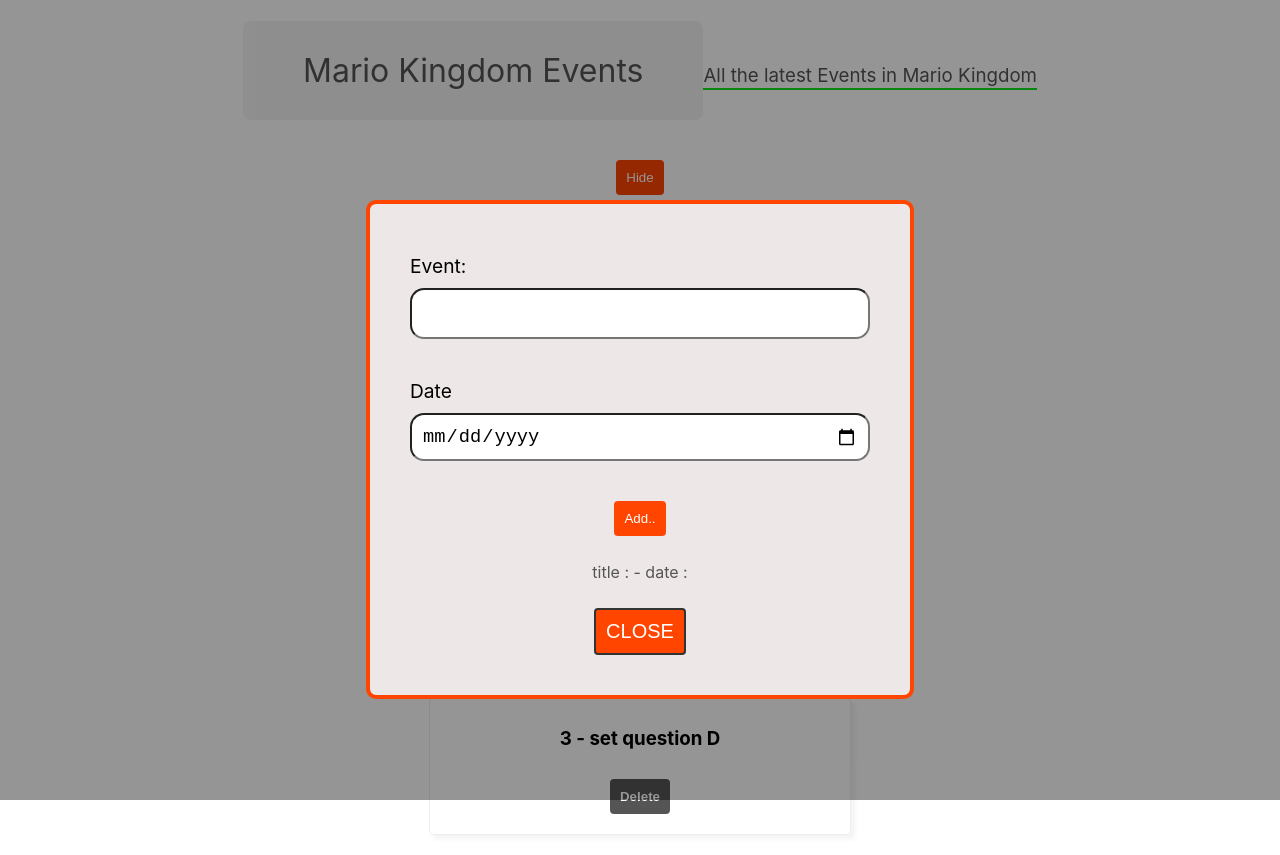
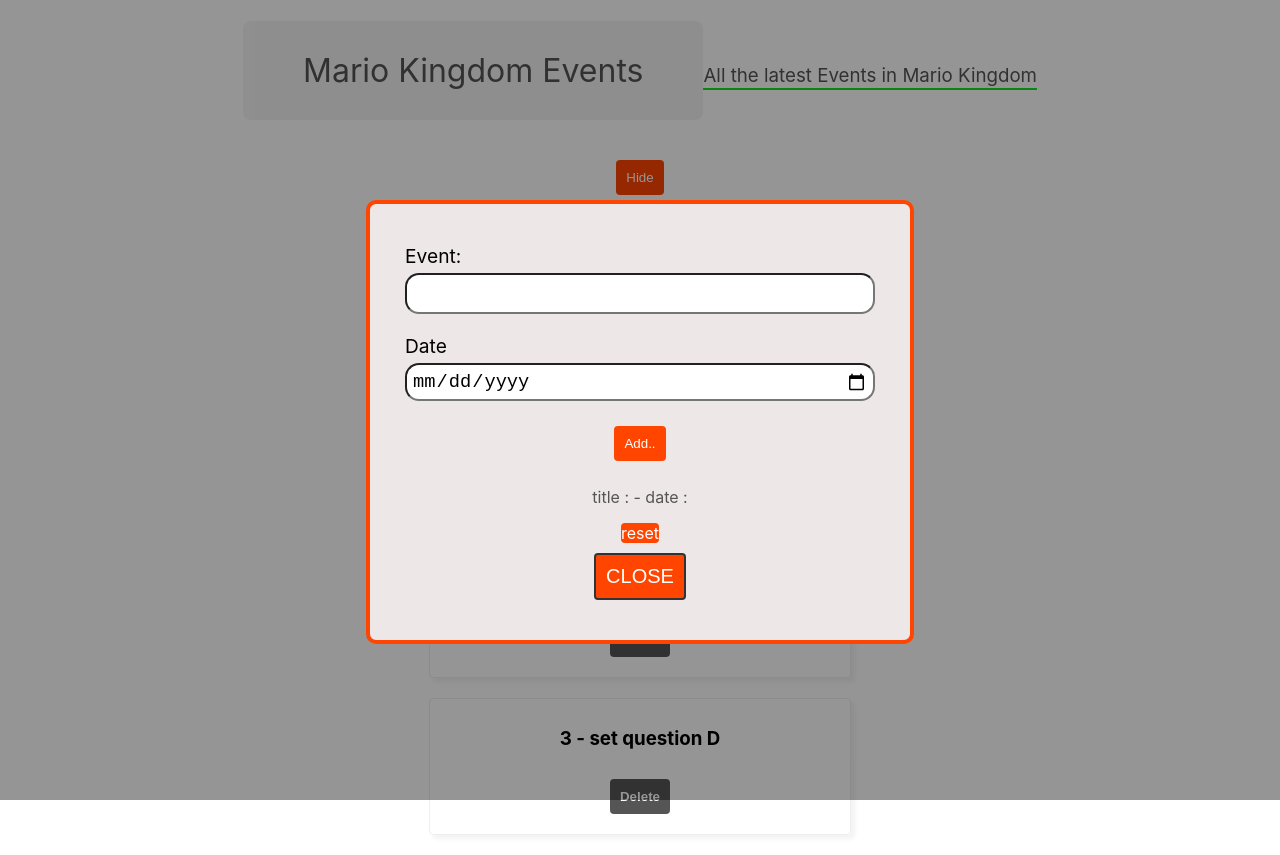
Before and after one commit to PuyaAmini/first-react-app-X-, a React (Create React App) app: page / in a window 1280 px wide. Built offline with nearby package versions, Linux system fonts and the light colour scheme.

Commit message:
[*retrain] controlled inputs (resetable inputs)

```diff
--- a/src/components/NewEventForm.css
+++ b/src/components/NewEventForm.css
@@ -3,10 +3,16 @@
        display: block;
        text-align: left;
        width: 100%;
-       margin: 10px auto;
-       padding: 10px;
+       margin: 5px auto;
+       padding: 5px;
        box-sizing: border-box;
        font-size: 1.2em;
        border-radius: 14px;
-
 }
+.new-event-form p.reset{
+       cursor: pointer;
+       display: inline;
+       background: #ff4500;
+       color: #fff;
+       border-radius: 4px;
+}
--- a/src/components/NewEventForm.js
+++ b/src/components/NewEventForm.js
@@ -3,20 +3,27 @@ import "./NewEventForm.css"
 export default function NewEventForm() {
        const [title, setTitle] = useState('')
        const [date, setDate] = useState('')
+       const resetValues = () => {
+              setDate('');
+              setTitle('');
+       }
        return (
               <form className='new-event-form'>
                      <label>
                             <span>Event:</span>
                             <input type='text'
+                                   value={title}
                                    onChange={e => setTitle(e.target.value)} />
                      </label>
                      <label>
                             <span>Date</span>
                             <input type='date'
+                                   value={date}
                                    onChange={e => setDate(e.target.value)} />
                      </label>
                      <button>Add..</button>
                      <p>title : {title} - date : {date}</p>
+                     <p className='reset' onClick={resetValues}>reset</p>
               </form>
        )
 }
```
